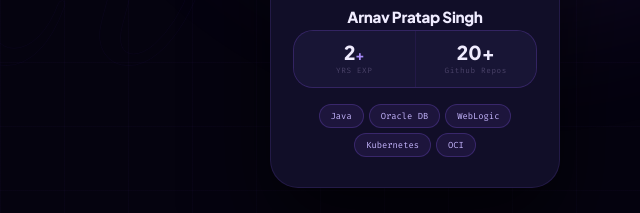
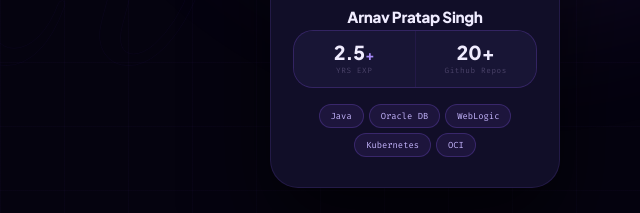
Before and after one commit to arnav7777/arnavpratapsingh, a plain HTML site: page portfolio.html in a window 1280 px wide. Shown: the part 450-663 px from the top of the page, 640-1280 px from the left. Drawn offline with Linux system fonts and the light colour scheme.

Commit message:
update code

```diff
--- a/portfolio.html
+++ b/portfolio.html
@@ -235,7 +235,7 @@ footer{border-top:1px solid var(--border);padding:26px 80px;display:flex;justify
       </div>
       <div class="profile-name">Arnav Pratap Singh</div>
       <div class="profile-stats">
-        <div class="pstat"><div class="pstat-num">2<span>+</span></div><div class="pstat-lbl">YRS EXP</div></div>
+        <div class="pstat"><div class="pstat-num">2.5<span>+</span></div><div class="pstat-lbl">YRS EXP</div></div>
         <div class="pstat"><div class="pstat-num">20+</div><div class="pstat-lbl">Github Repos</div></div>
       </div>
       <div class="profile-tags"><span class="ptag">Java</span><span class="ptag">Oracle DB</span><span class="ptag">WebLogic</span><span class="ptag">Kubernetes</span><span class="ptag">OCI</span></div>
```
